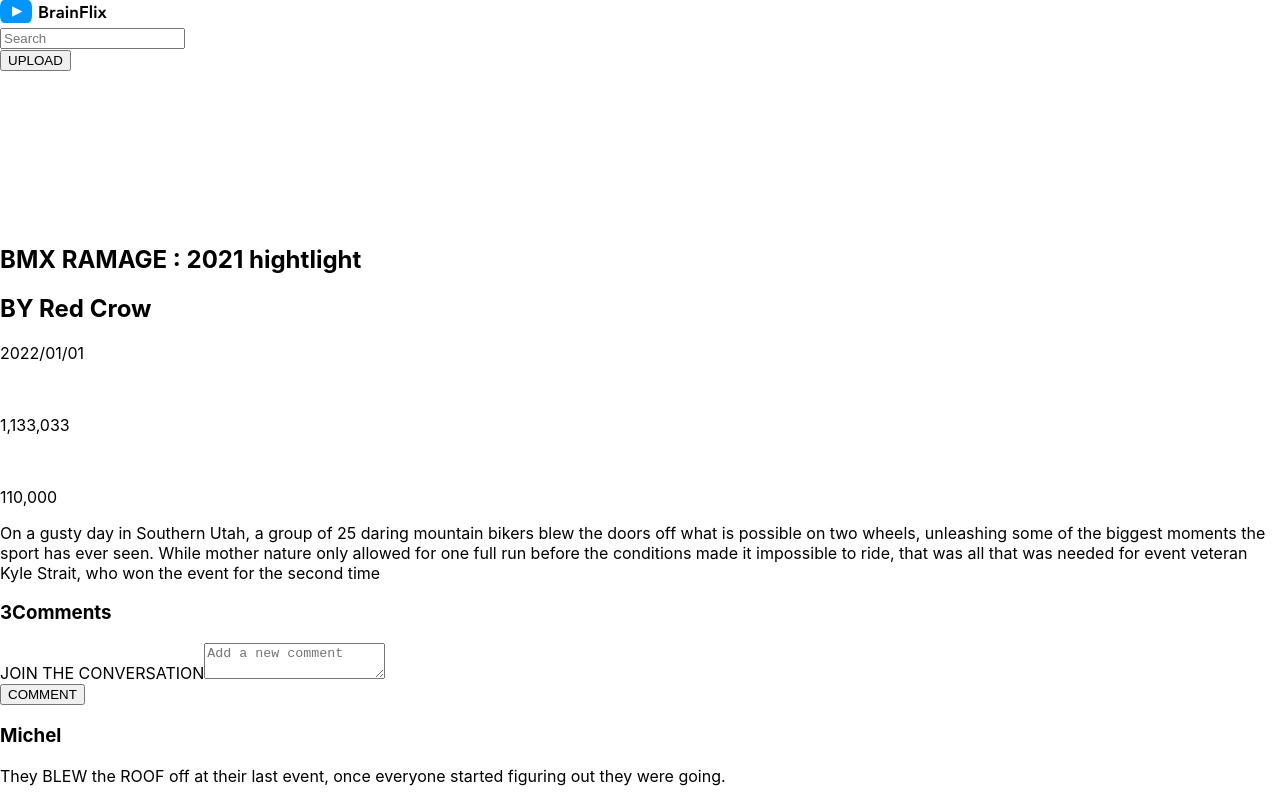
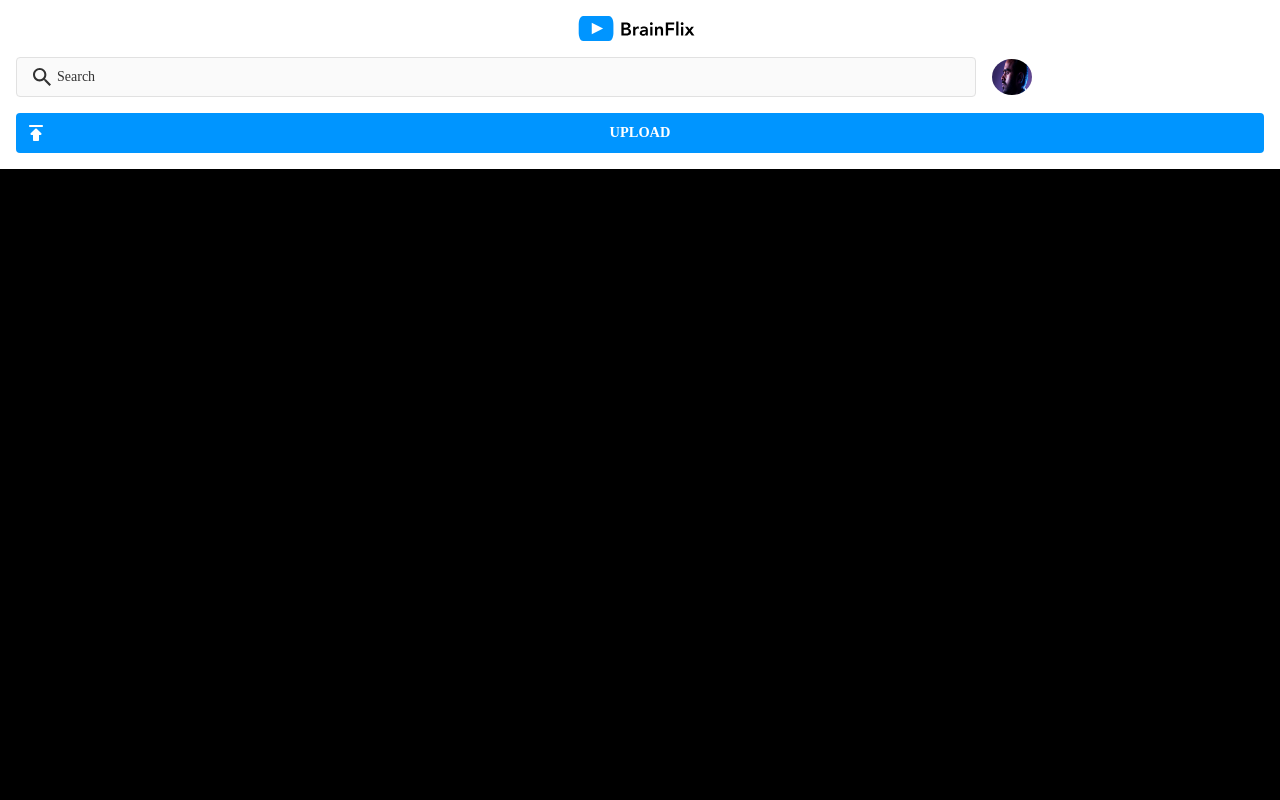
Before and after one commit to mainanchung/Melody_chung_BrainFlix, a React (Create React App) app: page / in a window 1280 px wide. Shown: the top 800 px of the page. Built offline with nearby package versions, Linux system fonts and the light colour scheme.

Commit message:
header & main-video

```diff
--- a/src/App.js
+++ b/src/App.js
@@ -11,9 +11,9 @@ function App() {
       <Header />
     </div>
     <main>
-        <div className='hero-video'>
-        <video></video>
-        </div>
+        {/* <div className='hero-video'> */}
+        <video className='hero-video' poster=''></video>
+        {/* </div> */}
         <section className='bottom-container'>
             <div className='main-left'>
               <MainVideoInfo />
--- a/src/App.scss
+++ b/src/App.scss
@@ -1,38 +1,18 @@
-.App {
-  text-align: center;
+@use './style/partials/font' as *;
+@use './style/partials/mixins'as *;
+@use './style/partials/variable' as *;
+
+html,body{
+  margin: 0;
+  padding: 0;
+  font-family: "Avenir"
 }
 
-.App-logo {
-  height: 40vmin;
-  pointer-events: none;
+*, *::after, *::after{
+  box-sizing: border-box;
 }
 
-@media (prefers-reduced-motion: no-preference) {
-  .App-logo {
-    animation: App-logo-spin infinite 20s linear;
-  }
+.hero-video{
+  background-color: $brainFlix-DarkBlack;
+  width: 100%;
 }
-
-.App-header {
-  background-color: #282c34;
-  min-height: 100vh;
-  display: flex;
-  flex-direction: column;
-  align-items: center;
-  justify-content: center;
-  font-size: calc(10px + 2vmin);
-  color: white;
-}
-
-.App-link {
-  color: #61dafb;
-}
-
-@keyframes App-logo-spin {
-  from {
-    transform: rotate(0deg);
-  }
-  to {
-    transform: rotate(360deg);
-  }
-}
--- a/src/Components/Header/Header.js
+++ b/src/Components/Header/Header.js
@@ -1,14 +1,15 @@
 import '../Header/Header.scss';
 import Logo from '../../ Assets/Images/Logo/BrainFlix-logo.svg';
+import Avatar from '../../ Assets/Images/Mohan-muruge.jpg'
 
 function Header(){
 
     return (
         <header className='header'>
-            <img className="header__logo" src={Logo}></img>
+            <img className="header__logo" src={Logo} alt=''></img>
                 <div className='header__search'>
-                    <input type='search' id="search" name='search' placeholder='Search'/>
-                    <div className='header__search--avatar'></div>
+                    <input className='header__search-bar' type='search' id="search" name='search' placeholder='Search'/>
+                    <img src={Avatar} className='header__search--avatar-mob' alt='avatar'/>
                 </div>
             <button className='header__search--btn' type='submit'>UPLOAD</button>
             <div className='header__search--avatar-tab-des'></div>
--- a/src/Components/Header/Header.scss
+++ b/src/Components/Header/Header.scss
@@ -0,0 +1,79 @@
+@use '../../style/partials/font' as *;
+@use '../../style/partials/mixins'as *;
+@use '../../style/partials/variable' as *;
+
+
+.header{
+    display: flex;
+    flex-direction: column;
+
+    &__logo{
+        max-height: 1.56rem;
+        margin: 1rem;
+    }
+
+    &__search{
+        display: flex;
+        align-items: center;
+
+        &-bar{
+            background-image: url('../../\ Assets/Images/Icons/search.svg');
+            background-repeat: no-repeat;
+            background-position: 1rem;
+            padding: 1rem 1rem 1rem 2.5rem;
+            width: 75%;
+            margin: 0 1rem;
+            border-radius: 4px;
+            height: 2.5rem;
+            border: 1px $mercury solid;
+            background-color: $alabaster;
+
+            &::placeholder{
+                font-family: "Avenir";
+                color: $brainFlix-black;
+
+                @include tablet{
+                    font-size: 0.875rem;
+                    }
+                }
+
+            &:focus{
+                border: none;
+                outline: $brainFlix-blue 2px solid;
+            }
+
+        }
+
+        &--avatar-mob{
+            width: 2.5rem;
+            height: 2.25rem;
+            border-radius: 50% 50%;
+        }
+
+        &--btn{
+            border-radius: 4px;
+            height: 40px;
+            font-size: 0.9rem;
+            padding: 0 0.5rem;
+            font-weight: 600;
+            font-family: "Avenir";
+            background-color: $brainFlix-blue;
+            color: $white;
+            border: none;
+            margin: 1rem;
+            display: flex;
+            justify-content: center;
+            align-items: center;
+            position: relative;
+
+            &::before{
+                content: url('../../\ Assets/Images/Icons/publish.svg');
+                top:0.5rem;
+                left: 0.5rem;
+                position: absolute;
+            }
+        }
+    }
+
+
+}
--- a/src/Components/MainVideoInfo/MainVideoInfo.js
+++ b/src/Components/MainVideoInfo/MainVideoInfo.js
@@ -1,4 +1,6 @@
-import './MainVideoInfo.scss'
+import './MainVideoInfo.scss';
+import Views from '../../ Assets/Images/Icons/views.svg';
+import Likes from '../../ Assets/Images/Icons/likes.svg'
 
 function MainVideoInfo(){
     return(
@@ -14,22 +16,19 @@ function MainVideoInfo(){
 
                     <div className='main-video__info--right'>
                         <div className='main-video__info--views'>
-                            <img className="main-video__info--icon" src=''></img>
+                            <img className="main-video__info--icon" src={Views} alt=''></img>
                             <p className='main-video__info--views_number'>1,133,033</p>
                         </div>
 
                         <div className='main-video__info--likes'>
-                            <img className="main-video__info--icon" src=''></img>
+                            <img className="main-video__info--icon" src={Likes} alt=''></img>
                             <p className='main-video__info--likes_number'>110,000</p>
                         </div>
                     </div>
-                    <p className='main-video__intro'>On a gusty day in Southern Utah, a group of 25 daring mountain bikers blew the doors off what is possible on two wheels, unleashing some of the biggest moments the sport has ever seen. While mother nature only allowed for one full run before the conditions made it impossible to ride, that was all that was needed for event veteran Kyle Strait, who won the event for the second time</p>
+
                 </div>
+                <p className='main-video__intro'>On a gusty day in Southern Utah, a group of 25 daring mountain bikers blew the doors off what is possible on two wheels, unleashing some of the biggest moments the sport has ever seen. While mother nature only allowed for one full run before the conditions made it impossible to ride, that was all that was needed for event veteran Kyle Strait, who won the event for the second time</p>
         </div>
-
-
-
-
     )
 }
 
--- a/src/Components/MainVideoInfo/MainVideoInfo.scss
+++ b/src/Components/MainVideoInfo/MainVideoInfo.scss
@@ -0,0 +1,64 @@
+@use '../../style/partials/font' as *;
+@use '../../style/partials/mixins'as *;
+@use '../../style/partials/variable' as *;
+
+
+
+.main-video{
+    padding: 1rem;
+
+    &__title{
+        font-weight: 700;
+        margin-top: 0%;
+        padding:1rem 0;
+        border-bottom: solid $mercury 1px;
+        color: $brainFlix-black;
+    }
+
+    &__info--author{
+        font-weight: 700;
+        font-size: 0.813rem;
+        color: $brainFlix-black;
+        margin: 0%;
+    }
+
+    &__info--date{
+        font-size: 0.813rem;
+        color: $silver;
+    }
+
+    &__info{
+        display: flex;
+        justify-content: space-between;
+        align-items: center;
+
+        &--right{
+            display: flex;
+            flex-direction: column;
+        }
+
+        &--views,&--likes{
+            display: flex;
+            align-items: center;
+            font-size: 0.813rem;
+            color: $silver;
+            margin-bottom: 1rem;
+        }
+
+        &--views_number, &--likes_number{
+            padding: 0 0.5rem;
+            margin: 0%;
+        }
+
+
+
+    }
+
+    &__intro{
+        color: $brainFlix-black;
+        font-size: 0.813rem;
+        line-height: 1.15rem;
+    }
+
+
+}
--- a/src/style/partials/_font.scss
+++ b/src/style/partials/_font.scss
@@ -1,13 +1,13 @@
 @font-face {
     font-family: "Avenir",Helvetica, sans-serif;
-    src: url("../../Assets/Fonts/AvenirNextLTPro-Regular.otf") format("opentype");
+    src: url("../../\ Assets/Font/AvenirNextLTPro-Regular.otf") format("opentype");
     font-weight:400;
     font-style:normal;
 }
 
 @font-face {
     font-family: "Avenir",Helvetica, sans-serif;
-    src: url("../../Assets/Fonts/AvenirNextLTPro-Bold.otf") format("opentype");
+    src: url("../../\ Assets/Font/AvenirNextLTPro-Bold.otf") format("opentype");
     font-weight: 700;
     font-style: normal;
 }
--- a/src/style/partials/_variable.scss
+++ b/src/style/partials/_variable.scss
@@ -5,7 +5,7 @@ $white:#FFFFFF;
 
 $brainFlix-DarkBlack:#000000;
 $brainFlix-DarkBlue:#0065AD;
-$Mercury:#E1E1E1;
+$mercury:#E1E1E1;
 $alabaster:#FAFAFA;
 
 $tablet-breakpoint: 768px;
```
